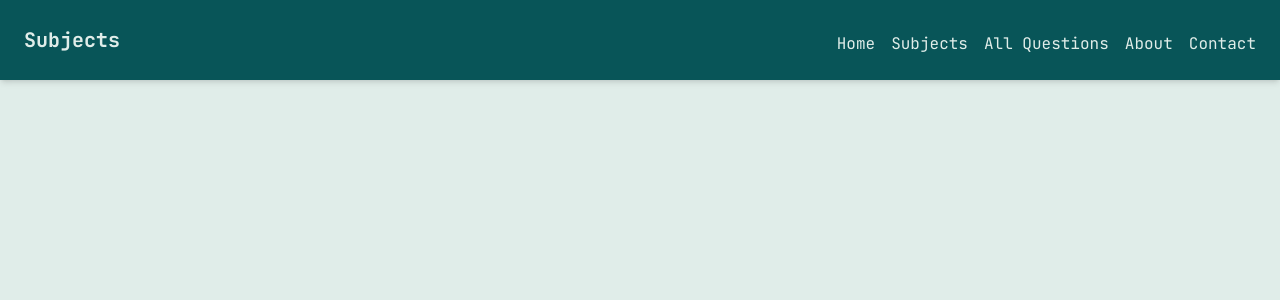
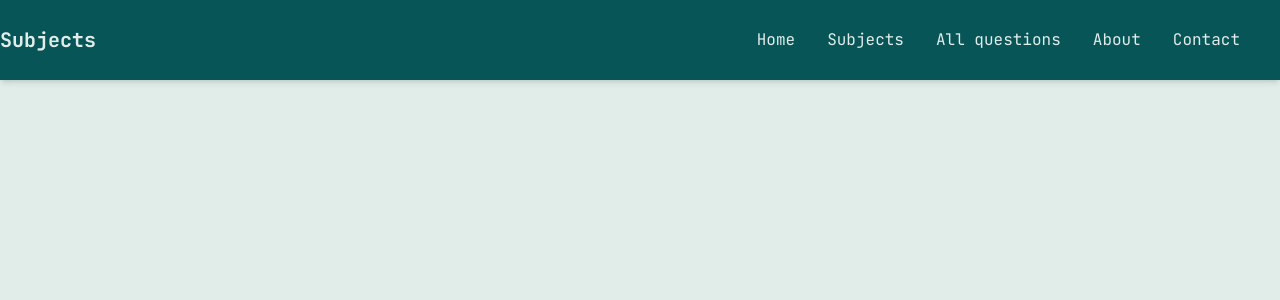
Before and after one commit to aggiovato/usequiz, a React (Vite) app in the folder usequiz-frontend/: page /subjects in a window 1280 px wide. Shown: the top 300 px of the page. Built offline with nearby package versions, Linux system fonts and the light colour scheme; no server answers.

Commit message:
fix: Add lazy loading for some components

```diff
--- a/usequiz-frontend/src/App.tsx
+++ b/usequiz-frontend/src/App.tsx
@@ -1,43 +1,7 @@
-import { Routes, Route } from "react-router-dom";
-import Home from "./pages/home";
-import About from "./pages/about";
-import Contact from "./pages/contact";
-import NotFound from "./pages/404";
-import Subjects from "./pages/subjects";
-import Units from "./pages/units";
-import QuestionList from "./pages/questionList";
-import MainLayout from "./layouts/MainLayout";
-import {
-  getAllQuestions,
-  getQuestionsBySubject,
-  getQuestionsBySubjectUnit,
-} from "./services/questionService";
+import CRouter from "./router/CRouter";
 
 const App = () => {
-  return (
-    <Routes>
-      <Route path="/" element={<MainLayout />}>
-        <Route index element={<Home />} />
-        <Route path="/about" element={<About />} />
-        <Route path="/contact" element={<Contact />} />
-        <Route path="*" element={<NotFound />} />
-        <Route path="/subjects" element={<Subjects />} />
-        <Route
-          path="/questions"
-          element={<QuestionList fetchFn={getAllQuestions} />}
-        />
-        <Route path="/subjects/:subject" element={<Units />} />
-        <Route
-          path="/subjects/:subject/:unit/questions"
-          element={<QuestionList fetchFn={getQuestionsBySubjectUnit} />}
-        />
-        <Route
-          path="/subjects/:subject/questions/"
-          element={<QuestionList fetchFn={getQuestionsBySubject} />}
-        />
-      </Route>
-    </Routes>
-  );
+  return <CRouter />;
 };
 
 export default App;
--- /dev/null
+++ b/usequiz-frontend/src/components/Header/Navbar.tsx
@@ -0,0 +1,25 @@
+import { Link } from "react-router-dom";
+
+const Navbar = () => {
+  return (
+    <nav className="navbar">
+      <Link to="/" className="navbar-anchor">
+        Home
+      </Link>
+      <Link to="/subjects" className="navbar-anchor">
+        Subjects
+      </Link>
+      <Link to="/questions" className="navbar-anchor">
+        All questions
+      </Link>
+      <Link to="/about" className="navbar-anchor">
+        About
+      </Link>
+      <Link to="/contact" className="navbar-anchor">
+        Contact
+      </Link>
+    </nav>
+  );
+};
+
+export default Navbar;
--- a/usequiz-frontend/src/components/Header/index.tsx
+++ b/usequiz-frontend/src/components/Header/index.tsx
@@ -1,26 +1,13 @@
-import { Link } from "react-router-dom";
+import Navbar from "./Navbar";
 
 const Header = ({ title, subtitle }: { title: string; subtitle: string }) => (
-  <header className="flex justify-between items-center p-6 bg-teal-strong text-light-bg h-20 sticky top-0 z-10 shadow-md">
+  <header className="flex justify-between items-center bg-teal-strong text-light-bg h-20 sticky top-0 z-10 shadow-md">
     <div className="flex flex-col items-start">
       <h1 className="text-xl font-bold select-none">{title}</h1>
       <h2 className="text-sm font-light italic select-none">{subtitle}</h2>
     </div>
-    <nav className="mt-2">
-      <Link to="/" className="mr-4">
-        Home
-      </Link>
-      <Link to="/subjects" className="mr-4">
-        Subjects
-      </Link>
-      <Link to="/questions" className="mr-4">
-        All Questions
-      </Link>
-      <Link to="/about" className="mr-4">
-        About
-      </Link>
-      <Link to="/contact">Contact</Link>
-    </nav>
+
+    <Navbar />
   </header>
 );
 
--- a/usequiz-frontend/src/index.css
+++ b/usequiz-frontend/src/index.css
@@ -16,8 +16,25 @@ body {
   --color-teal-bright: #0d6f73; /* secondary btns */
   --color-soft-teal: #84babf; /* cards */
   --color-light-teal: #e0ede9; /* background */
+
+  /*contrast*/
+  --color-sun-orange: #ff8c42;
+  --color-amber-glow: #ffc857;
+  --color-rose-clay: #ff6b6b;
+}
+
+.navbar {
+  @apply flex gap-0 justify-evenly items-center px-6;
+}
+
+.navbar-anchor {
+  @apply py-2 px-4 rounded-md hover:text-amber-glow hover:cursor-pointer hover:font-bold hover:bg-dark-teal;
 }
 
 .btn {
-  @apply min-w-[150px] px-6 py-2 rounded-md font-bold text-sm text-white bg-teal-bright hover:bg-teal-strong active:bg-dark-teal;
+  @apply min-w-[150px] px-6 py-2 rounded-md font-bold;
 }
+
+.btn-primary {
+  @apply text-sm text-white bg-teal-bright hover:text-amber-glow active:bg-dark-teal;
+}
--- a/usequiz-frontend/src/layouts/ContactLayout.tsx
+++ b/usequiz-frontend/src/layouts/ContactLayout.tsx
@@ -0,0 +1,27 @@
+import { Outlet } from "react-router-dom";
+
+const ContactLayout = () => {
+  return (
+    <div className="grid grid-cols-1 md:grid-cols-[2fr_1fr] h-full min-h-screen">
+      <div className="p-6 md:p-12">
+        <Outlet />
+      </div>
+
+      <div className="bg-dark-teal text-white p-6 md:p-12 flex flex-col justify-between">
+        <div>
+          <h1 className="text-2xl text-amber-glow font-bold mb-4">
+            Contact info
+          </h1>
+          <p className="text-sm mb-2">Name: John Doe</p>
+          <p className="text-sm mb-2">Email: johndoe@example.com</p>
+          <p className="text-sm mb-2">Phone: +1 234 567 890</p>
+        </div>
+        <div className="text-xs text-gray-300 mt-8">
+          <p>This information is included automatically when sending a form.</p>
+        </div>
+      </div>
+    </div>
+  );
+};
+
+export default ContactLayout;
--- a/usequiz-frontend/src/layouts/MainLayout.tsx
+++ b/usequiz-frontend/src/layouts/MainLayout.tsx
@@ -1,16 +1,20 @@
 import { Outlet } from "react-router-dom";
-import Header from "../components/Header";
+import { lazy, Suspense } from "react";
 import useTitle from "../hooks/useTitle";
+
+const Header = lazy(() => import("../components/Header"));
 
 const MainLayout = () => {
   const { title, subtitle } = useTitle();
 
   return (
     <>
-      <Header title={title} subtitle={subtitle} />
-      <main className="m-0 p-6">
-        <Outlet />
-      </main>
+      <Suspense fallback={<div className="p-8 text-center">Loading...</div>}>
+        <Header title={title} subtitle={subtitle} />
+        <main className="m-0 p-6">
+          <Outlet />
+        </main>
+      </Suspense>
     </>
   );
 };
--- a/usequiz-frontend/src/pages/404.tsx
+++ b/usequiz-frontend/src/pages/404.tsx
@@ -7,18 +7,20 @@ const NotFound = () => {
   const navigate = useNavigate();
   return (
     <div className="flex flex-col justify-center items-center">
-      <NotFoundIcon className="w-120 h-60" />
-      <h1 className="text-2xl font-bold mt-8 mb-2">Ooooops! Are you lost?</h1>
-      <p className="text-sm mt-2">
+      <NotFoundIcon className="w-90 h-40 md:w-120 md:h-60" />
+      <h1 className="text-2xl font-bold mt-12 mb-6 md:mt-8 md:mb-2">
+        Ooooops! Are you lost?
+      </h1>
+      <p className="text-sm mt-2 text-justify">
         It seems like the page you are looking for does not exist.
       </p>
-      <p className="text-sm mt-2">
+      <p className="text-sm mt-6 md:mt-2 text-justify">
         If you think this is an error, please contact us.
       </p>
 
-      <div className="flex gap-4 mt-6">
+      <div className="flex flex-col md:flex-row gap-4 mt-12 md:mt-6 w-full md:w-auto px-8">
         <button
-          className="btn flex items-center justify-center gap-4"
+          className="btn btn-primary flex items-center justify-center gap-4"
           onClick={() => navigate("/")}
         >
           Go home
@@ -26,7 +28,7 @@ const NotFound = () => {
         </button>
 
         <button
-          className="btn flex items-center justify-center gap-4"
+          className="btn btn-primary flex items-center justify-center gap-4"
           onClick={() => navigate("/contact")}
         >
           Contact us
--- /dev/null
+++ b/usequiz-frontend/src/router/CRouter.tsx
@@ -0,0 +1,51 @@
+import { lazy, Suspense } from "react";
+import { Route, Routes } from "react-router-dom";
+
+import {
+  getAllQuestions,
+  getQuestionsBySubject,
+  getQuestionsBySubjectUnit,
+} from "../services/questionService";
+
+const Home = lazy(() => import("../pages/home"));
+const About = lazy(() => import("../pages/about"));
+const Contact = lazy(() => import("../pages/contact"));
+const NotFound = lazy(() => import("../pages/404"));
+const Subjects = lazy(() => import("../pages/subjects"));
+const Units = lazy(() => import("../pages/units"));
+const QuestionList = lazy(() => import("../pages/questionList"));
+const MainLayout = lazy(() => import("../layouts/MainLayout"));
+const ContactLayout = lazy(() => import("../layouts/ContactLayout"));
+
+const CRouter = () => {
+  return (
+    <Suspense fallback={<div className="p-8 text-center">Loading...</div>}>
+      <Routes>
+        <Route path="/" element={<MainLayout />}>
+          <Route index element={<Home />} />
+          <Route path="/about" element={<About />} />
+          <Route path="*" element={<NotFound />} />
+          <Route path="/subjects" element={<Subjects />} />
+          <Route
+            path="/questions"
+            element={<QuestionList fetchFn={getAllQuestions} />}
+          />
+          <Route path="/subjects/:subject" element={<Units />} />
+          <Route
+            path="/subjects/:subject/:unit/questions"
+            element={<QuestionList fetchFn={getQuestionsBySubjectUnit} />}
+          />
+          <Route
+            path="/subjects/:subject/questions/"
+            element={<QuestionList fetchFn={getQuestionsBySubject} />}
+          />
+        </Route>
+        <Route path="/contact" element={<ContactLayout />}>
+          <Route index element={<Contact />} />
+        </Route>
+      </Routes>
+    </Suspense>
+  );
+};
+
+export default CRouter;
```
